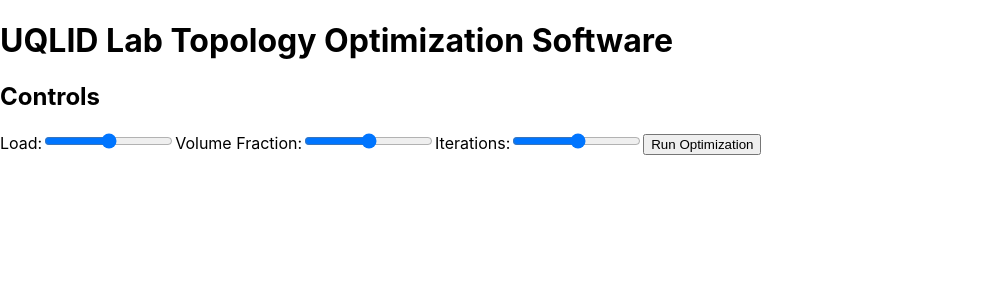
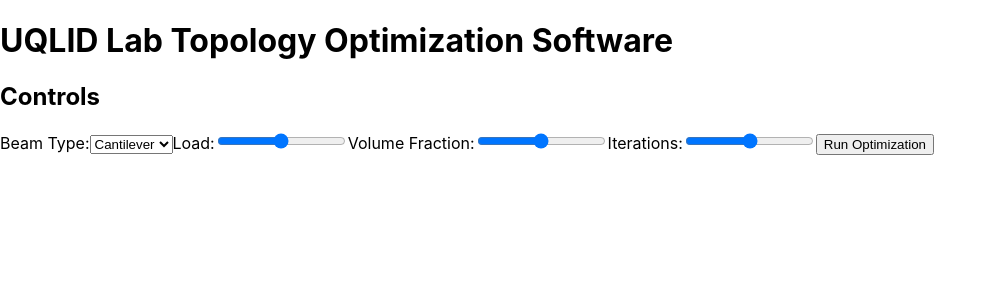
Before and after one commit to AlonsoTheDopest/top-opt-app, a React (Create React App) app: page / in a window 1280 px wide. Shown: the top 300 px of the page, without its empty margins (0-996 px from the left). Built offline with nearby package versions, Linux system fonts and the light colour scheme.

Commit message:
added beam type as param

```diff
--- a/src/Controls/index.js
+++ b/src/Controls/index.js
@@ -5,6 +5,11 @@ export default function Controls() {
         <>
             <h2>Controls</h2>
             <form action="" method="post">
+                <label htmlFor="beam-type">Beam Type:</label>
+                <select name="beam-type">
+                    <option value="cantilever">Cantilever</option>
+                    <option value="half-mmb">Half MMB</option>
+                </select>
                 <label htmlFor="load">Load:</label>
                 <input
                     type="range"
```
